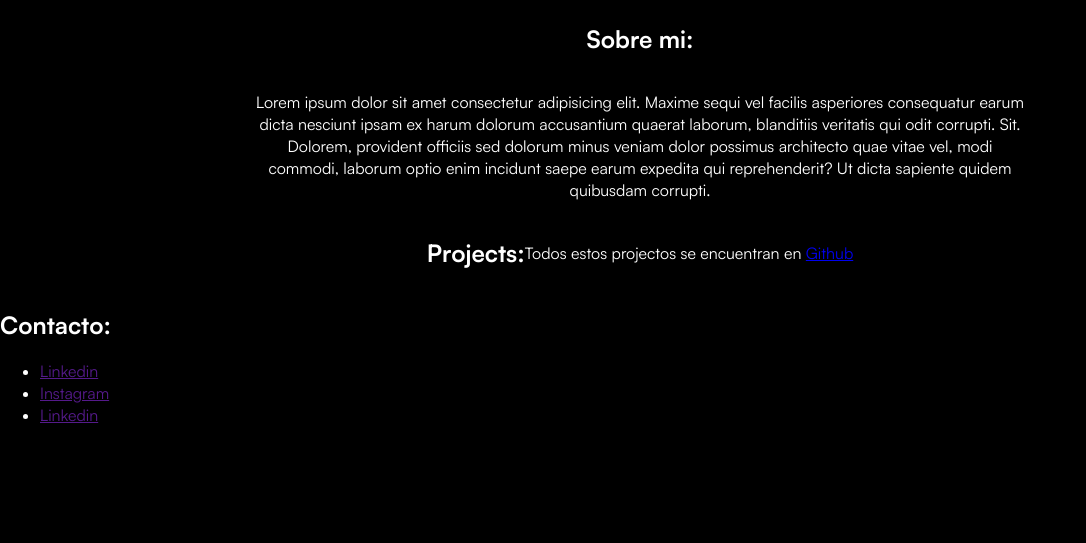
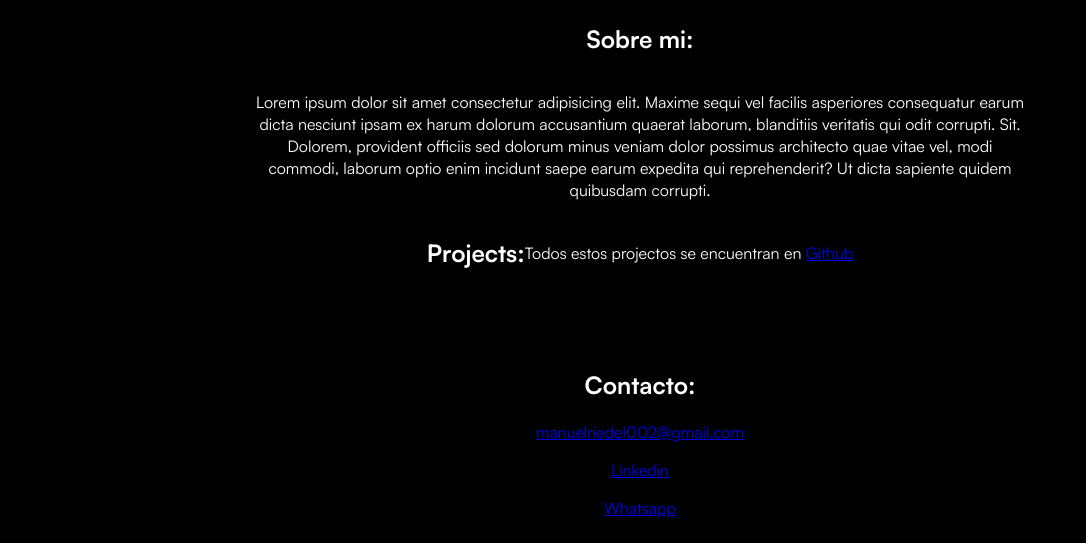
Before and after one commit to riedelmanu/Portafolio, a plain HTML site: page index.html in a window 1280 px wide. Shown: the part 257-800 px from the top of the page, without its empty margins (0-1086 px from the left). Drawn offline with Linux system fonts and the light colour scheme.

Commit message:
centrando y linkeando seccion contactos

```diff
--- a/css/styles.css
+++ b/css/styles.css
@@ -72,3 +72,20 @@ header{
     margin-left: 20%;
     margin-top: 0px;
 }
+.contacto {
+    margin-top: 10vh;
+    align-items: center;
+    text-align: center;
+    justify-content: center;
+}
+
+.contacto > ul {
+    justify-content: center;
+    flex-wrap: wrap;
+    list-style-type: none;
+    padding: 0;
+}
+
+.contacto > ul > li {
+    margin: 2vh;
+}
--- a/index.html
+++ b/index.html
@@ -31,9 +31,9 @@
         <section class="contacto">
             <h2>Contacto:</h2>
             <ul>
-                <li><a href="">Linkedin</a></li>
-                <li><a href="">Instagram</a></li>
-                <li><a href="">Linkedin</a></li>
+                <li><a href="mailto:manuelriedel002@gmail.com">manuelriedel002@gmail.com</a></li>
+                <li><a href="https://www.linkedin.com/in/manuel-riedel-997383255/">Linkedin</a></li>
+                <li><a href="https://api.whatsapp.com/send/?phone=5493445417467&text&type=phone_number&app_absent=0">Whatsapp</a></li>
             </ul>
         </section>
     </div>
```
